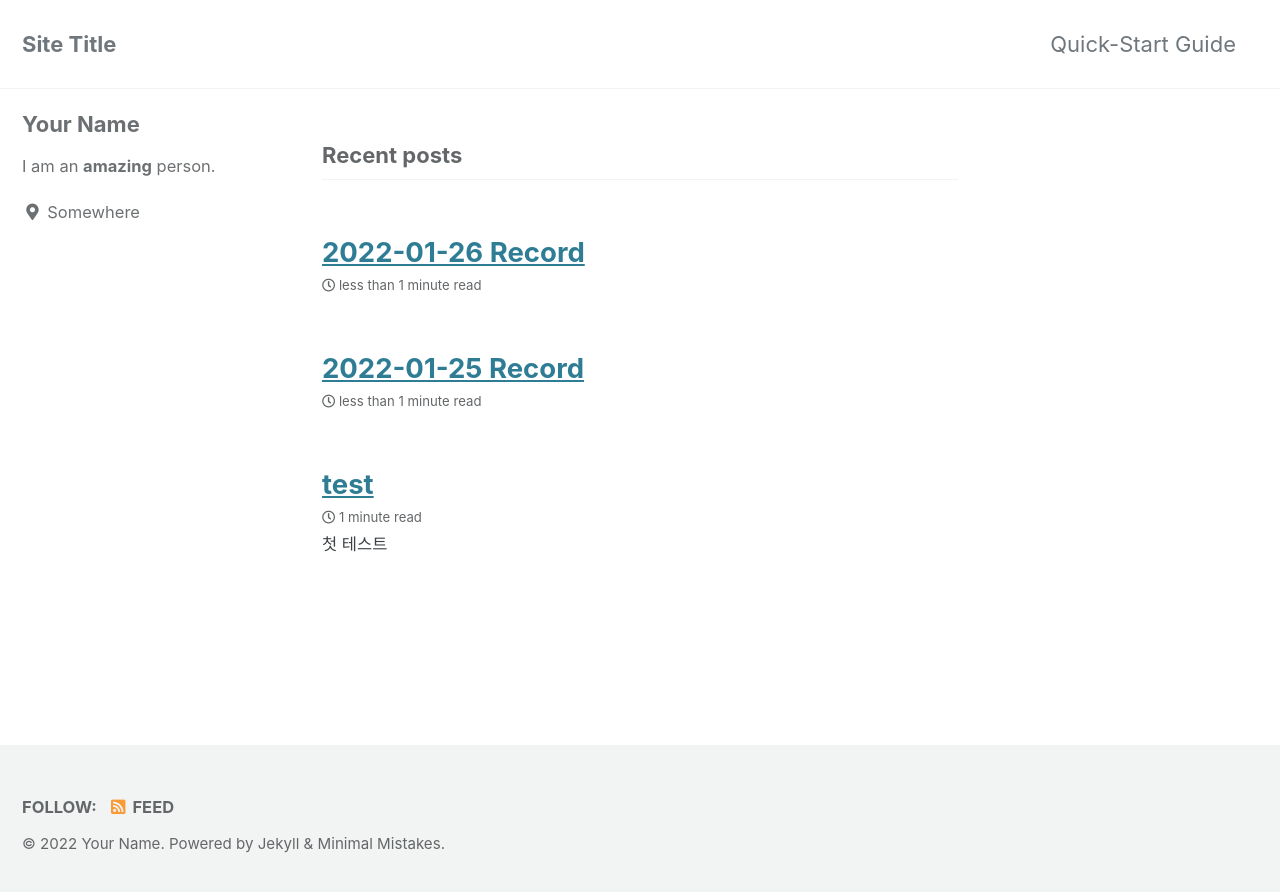
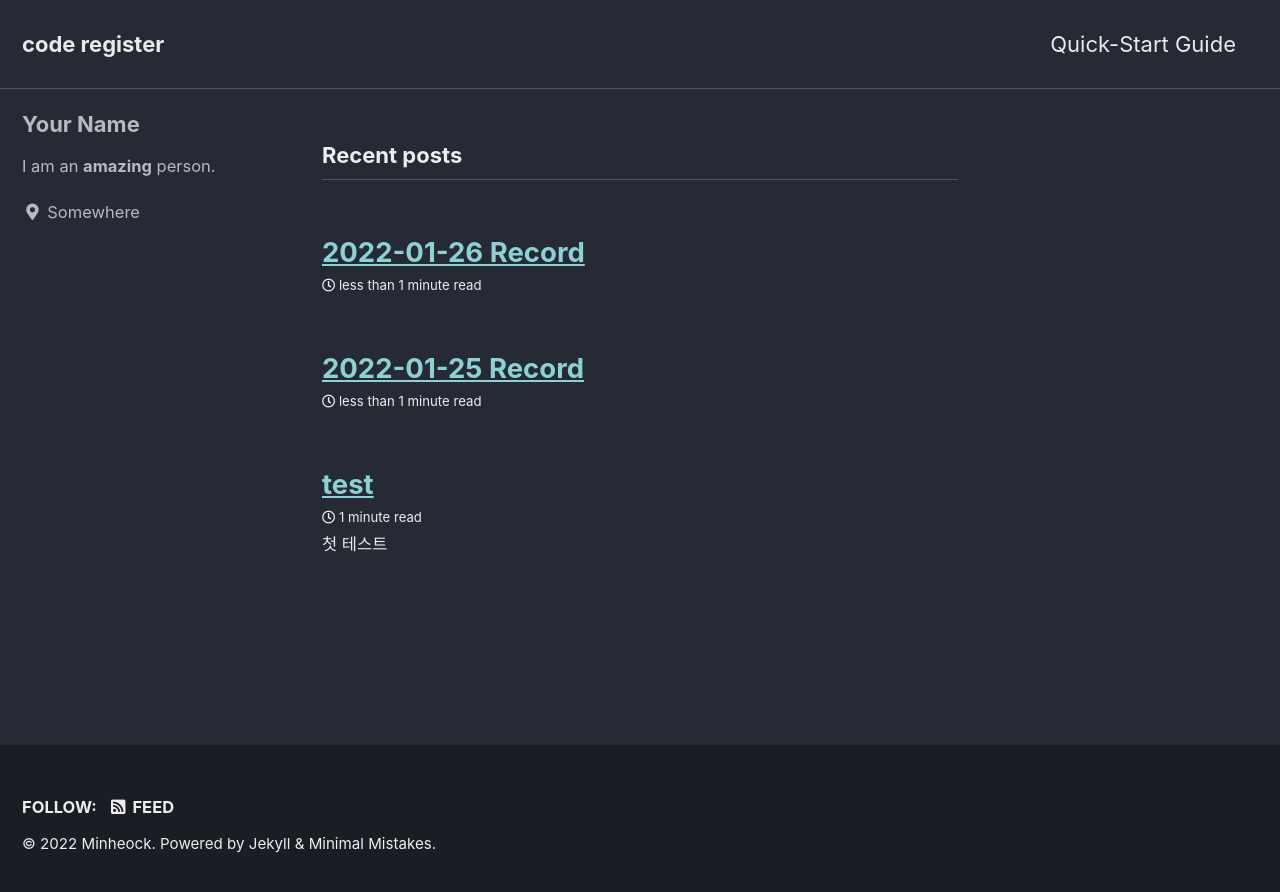
Before and after one commit to minheock/github.io, a Jekyll site: the page built from index.html, in a window 1280 px wide. Shown: the top 892 px of the page. Built offline with Jekyll 4.4.1, drawn with Linux system fonts in a browser that asks for light colours; cached includes are drawn as plain includes; the list of posts is cut into pages by our own code.

Commit message:
테마 변경2

```diff
--- a/_config.yml
+++ b/_config.yml
@@ -12,14 +12,14 @@
 
 # theme                  : "minimal-mistakes-jekyll"
 # remote_theme           : "mmistakes/minimal-mistakes"
-minimal_mistakes_skin    : "default" # "air", "aqua", "contrast", "dark", "dirt", "neon", "mint", "plum", "sunrise"
+minimal_mistakes_skin    : "dark" # "air", "aqua", "contrast", "dark", "dirt", "neon", "mint", "plum", "sunrise"
 
 # Site Settings
 locale                   : "en-US"
-title                    : "Site Title"
+title                    : "code register"
 title_separator          : "-"
 subtitle                 : # site tagline that appears below site title in masthead
-name                     : "Your Name"
+name                     : "Minheock"
 description              : "An amazing website."
 url                      : # the base hostname & protocol for your site e.g. "https://mmistakes.github.io"
 baseurl                  : # the subpath of your site, e.g. "/blog"
```
